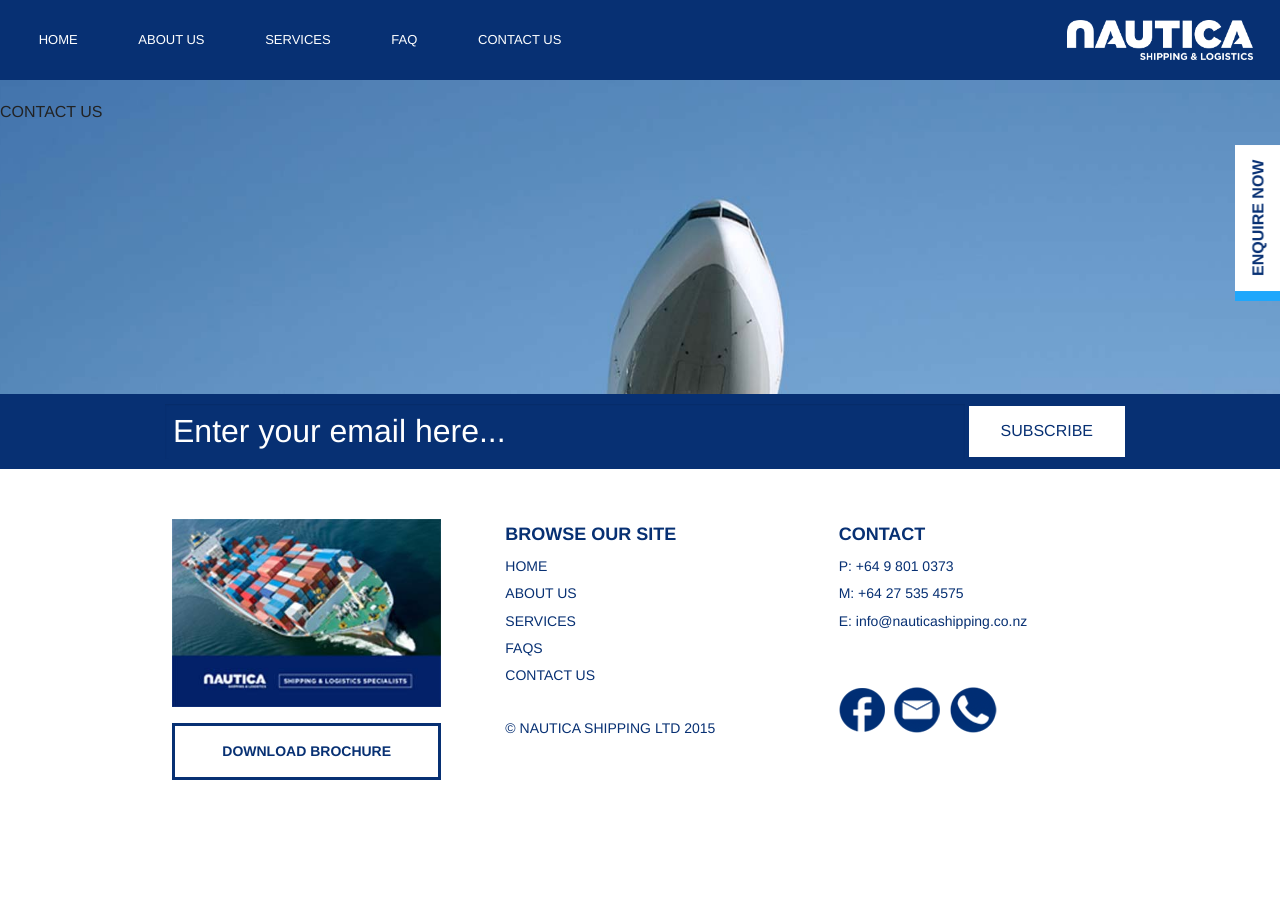
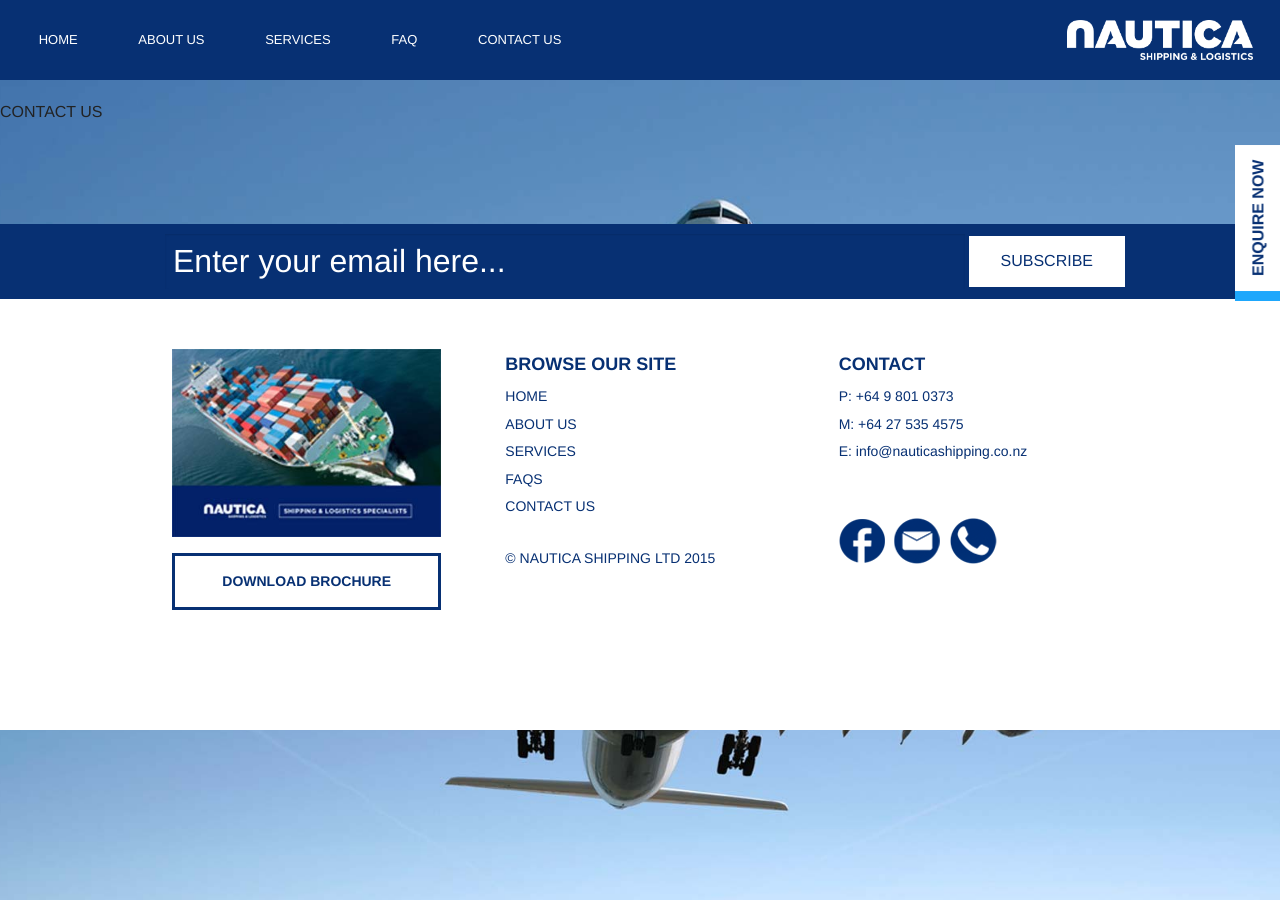
Before and after one commit to chrisgreeff/nautica, a Jekyll site: the page built from contact-us/index.html, in a window 1280 px wide. Built offline with Jekyll 4.4.1, drawn with Linux system fonts in a browser that asks for light colours.

Commit message:
Removed flex from container

```diff
--- a/_sass/_content.scss
+++ b/_sass/_content.scss
@@ -22,19 +22,20 @@
   background-position: center center;
   overflow-y: auto;
   padding: 20px 0 0 0;
-  display: -webkit-box;
-  display: -moz-box;
-  display: -ms-flexbox;
-  display: -webkit-flex;
-  display: flex;
-  flex-direction: -webkit-column;
-  flex-direction: -moz-column;
-  flex-direction: -ms-column;
-  flex-direction: column;
-  justify-content: -webkit-space-between;
-  justify-content: -moz-space-between;
-  justify-content: -ms-space-between;
-  justify-content: space-between;
+  display:block;
+  // display: -webkit-box;
+  // display: -moz-box;
+  // display: -ms-flexbox;
+  // display: -webkit-flex;
+  // display: flex;
+  // flex-direction: -webkit-column;
+  // flex-direction: -moz-column;
+  // flex-direction: -ms-column;
+  // flex-direction: column;
+  // justify-content: -webkit-space-between;
+  // justify-content: -moz-space-between;
+  // justify-content: -ms-space-between;
+  // justify-content: space-between;
 }
 
 .row-first {
```
